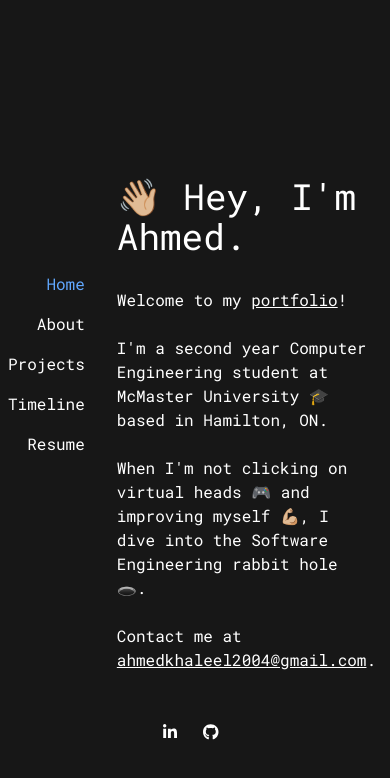
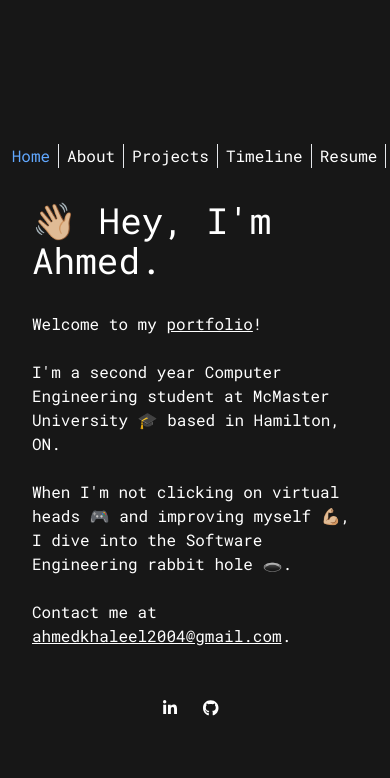
Before and after one commit to ahmedkhaleel2004/portfolio, a Next.js app: page / in a window 390 px wide. Shown: the top 778 px of the page. Built offline with nearby package versions, Linux system fonts and the light colour scheme.

Commit message:
mobile navbar

```diff
--- a/app/components/ClientNavButton.tsx
+++ b/app/components/ClientNavButton.tsx
@@ -12,7 +12,7 @@ const ClientNavButton: React.FC<{ text: string; path: string }> = ({
   return (
     <Link
       href={path}
-      className={`bg-body-grey text-right font-body transition-all duration-200 ease-in-out ${
+      className={`border-r bg-body-grey px-2 text-right font-body transition-all duration-200 ease-in-out sm:border-none sm:px-0 ${
         pathname === path ? "text-nice-blue" : "text-white hover:text-nice-blue"
       }`}
     >
--- a/app/components/Navbar.tsx
+++ b/app/components/Navbar.tsx
@@ -11,17 +11,11 @@ const Navbar = () => {
   ];
 
   return (
-    <nav className="flex justify-between pl-2">
-      <div className="mt-32 flex flex-col space-y-4">
-        {buttons.map((button) => (
-          <ClientNavButton
-            key={button.name}
-            text={button.name}
-            path={button.path}
-          />
-        ))}
-      </div>
-    </nav>
+    <div className="flex justify-center sm:mt-32 sm:flex-col sm:justify-normal sm:space-y-4">
+      {buttons.map((button, index) => (
+        <ClientNavButton key={index} text={button.name} path={button.path} />
+      ))}
+    </div>
   );
 };
 
--- a/app/layout.tsx
+++ b/app/layout.tsx
@@ -59,7 +59,7 @@ export default function RootLayout({
   return (
     <html lang="en" className={`${roboto_mono.variable}`}>
       <body className="min-h-screen bg-body-grey text-white">
-        <div className="mx-auto flex max-w-2xl pt-36">
+        <div className="mx-auto max-w-2xl pt-36 sm:flex">
           <Navbar />
           {children}
           <Analytics />
```
